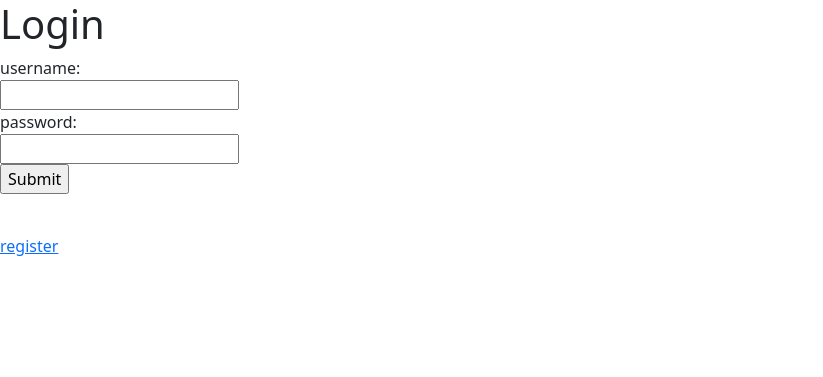
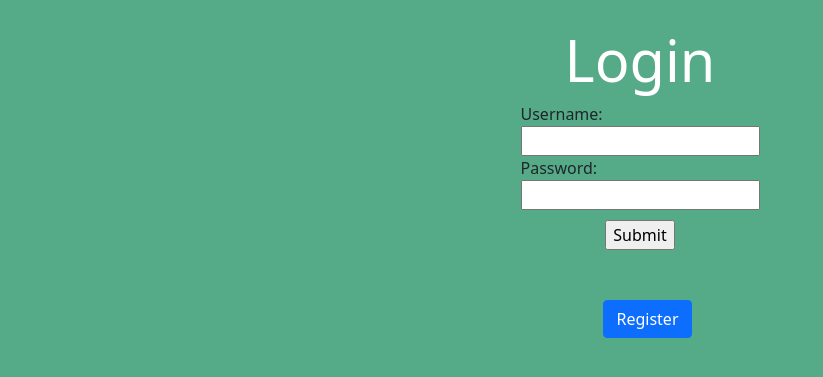
Before and after one commit to rohbat/fantasy_postseason_challenge, a Flask app: page /login in a window 1280 px wide. Shown: the top 377 px of the page, without its empty margins (0-823 px from the left). Run offline with Flask 2, Linux system fonts and the light colour scheme; some libraries are stand-ins or nearby versions.

Commit message:
Styles v1

```diff
--- a/fantasy_postseason_challenge/static/main.css
+++ b/fantasy_postseason_challenge/static/main.css
@@ -20,7 +20,7 @@ h1 {
 h4 {
     width: 60%;
     text-align: center;
-    color: white;
+    color: #d2d2d2;
 }
 
 .highlight {
@@ -35,3 +35,11 @@ h4 {
 a.btn {
     margin-left: 15px;
 }
+
+/* ===== consider moving this to a separate CSS file ======= */
+/* Login Page Styles */
+
+.login-submit {
+    margin: 10 auto;
+    display: block;
+}
--- a/fantasy_postseason_challenge/templates/login.html
+++ b/fantasy_postseason_challenge/templates/login.html
@@ -3,18 +3,20 @@
         <title>Login</title>
         <meta name="viewport" content="width=device-width, initial-scale=1.0">
         <link href="static/bootstrap.min.css" rel="stylesheet" media="screen">
+        <link href="static/main.css" rel="stylesheet" media="screen">
     </head>
     <body>
+        <div class="main-wrapper">
             <h1>Login</h1>
             <form action="" method="post">
-            <label for="username">username: </label><br>
+                <label for="username">Username: </label><br>
                 <input type="text" id="username" name="username"><br>
-            <label for="password">password: </label><br>
+                <label for="password">Password: </label><br>
                 <input type="password" id="password" name="password"><br>
-            <input type="submit" id="submit" name="submit">
+                <input class="login-submit" type="submit" id="submit" name="submit">
             </form><br>
 
-        <a href="{{url_for('auth.register')}}">register</a><br>
+            <a class="btn btn-primary" href="{{url_for('auth.register')}}">Register</a><br>
 
             {% with messages = get_flashed_messages() %}
                 {% if messages %}
@@ -23,5 +25,6 @@
                     {% endfor %}
                 {% endif %}
             {% endwith %}
+        </div>
     </body>
 </html>
--- a/fantasy_postseason_challenge/templates/welcome.html
+++ b/fantasy_postseason_challenge/templates/welcome.html
@@ -12,9 +12,8 @@
                 Join a league and create a team for each week of the post-season. Compete with your friends!
             </h4>
             <div class="button-wrapper">
-                <a class="btn btn-primary" href="{{url_for('auth.login')}}">log in</a><br>
-                <a class="btn btn-primary" href="{{url_for('auth.register')}}">register</a><br>
-                <a class="btn btn-primary" href="{{url_for('dashboard.logged_in_homepage')}}">logged in home</a><br>
+                <a class="btn btn-primary" href="{{url_for('auth.login')}}">Login</a><br>
+                <a class="btn btn-primary" href="{{url_for('auth.register')}}">Register</a><br>
             </div>
 
             {% with messages = get_flashed_messages() %}
```
Also changed, not shown: fantasy_postseason_challenge/templates/logged_in_homepage.html (+8 -3 lines), fantasy_postseason_challenge/templates/register.html (+5 -2 lines). Lines whose indentation alone changed are shown as unchanged.
